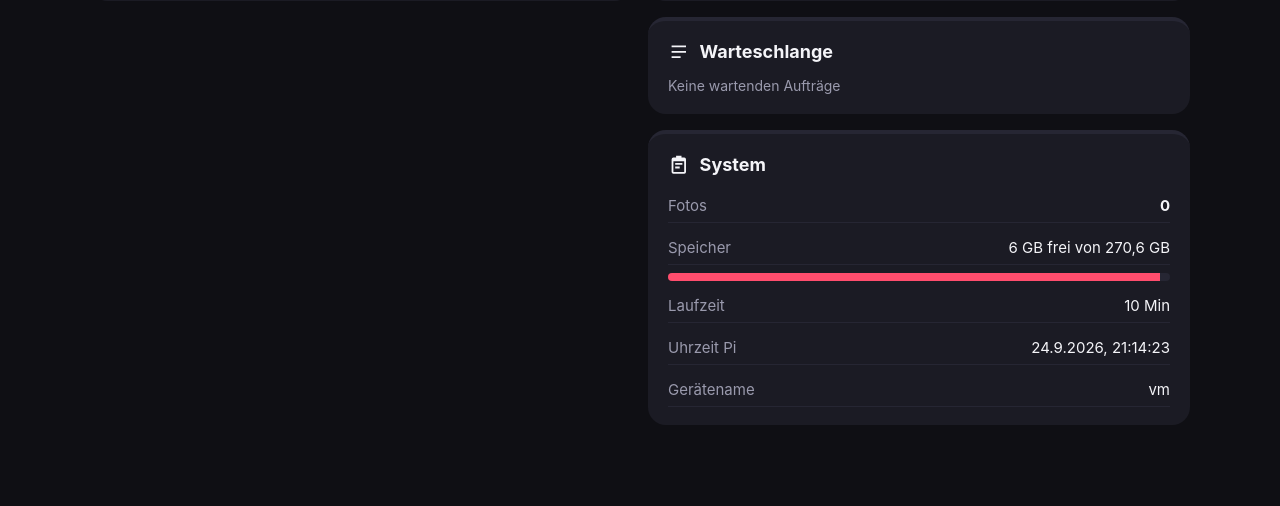
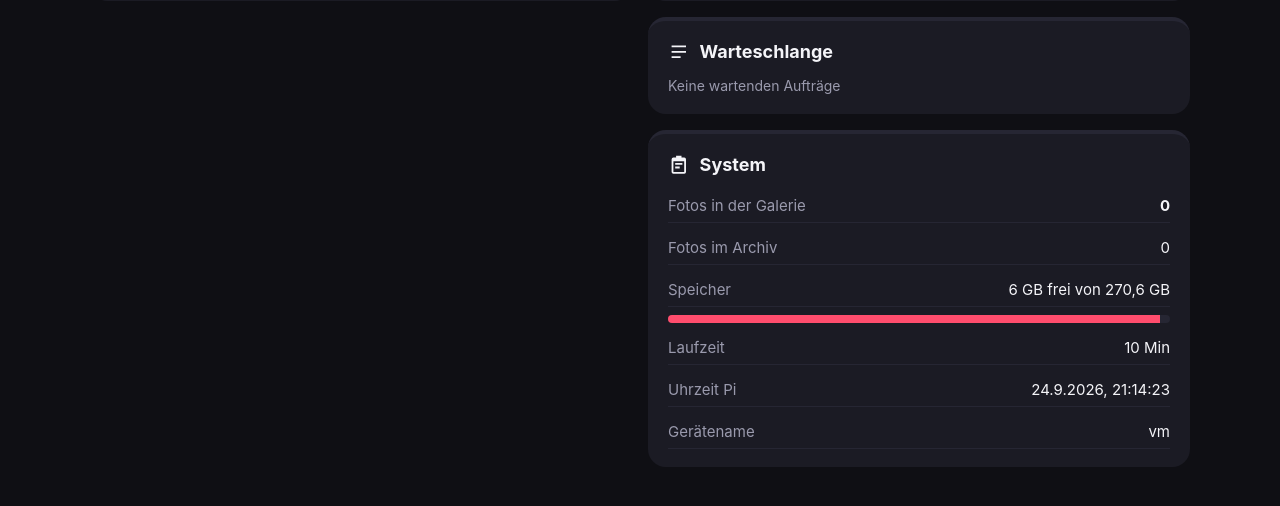
Before and after one commit to Luftloch80/raspberry-photobox, a Flask app: page /status in a window 1280 px wide. Shown: the part 203-709 px from the top of the page. Run offline with Flask 3, Linux system fonts and the light colour scheme.

Commit message:
Move previous photos to an archive when a new series starts
When a guest starts a new series, the photos currently in the gallery
are moved to photos/archiv/<date>/ on the Pi, so each group only sees
its own pictures while nothing is lost. Can be switched off in the
settings; the status page shows gallery and archive counts.

Co-Authored-By: Claude Opus 5.5 <noreply@anthropic.com>
Claude-Session: https://claude.ai/code/session_01NaSaCamtq1LNNTDjb6CFdP

```diff
--- a/app.py
+++ b/app.py
@@ -27,6 +27,7 @@ import status
 BASE_DIR = Path(__file__).resolve().parent
 PHOTO_DIR = Path(os.environ.get("PHOTOBOX_PHOTO_DIR", BASE_DIR / "photos"))
 THUMB_DIR = PHOTO_DIR / "thumbs"
+ARCHIVE_DIR = PHOTO_DIR / "archiv"  # Fotos früherer Serien (nicht mehr in der Galerie)
 PHOTO_DIR.mkdir(parents=True, exist_ok=True)
 THUMB_DIR.mkdir(parents=True, exist_ok=True)
 
@@ -162,6 +163,28 @@ def delete_photo(name):
     return jsonify(ok=True)
 
 
+@app.post("/api/photos/archive")
+def archive_photos():
+    """Fotos aus der Galerie ins Archiv verschieben (z. B. wenn eine neue Serie beginnt).
+
+    Die Dateien bleiben auf dem Pi erhalten: photos/archiv/<Datum>/
+    """
+    ids = (request.get_json(silent=True) or {}).get("ids", [])
+    moved = 0
+    for name in ids if isinstance(ids, list) else []:
+        if not isinstance(name, str) or not PHOTO_NAME.match(name):
+            continue
+        src = PHOTO_DIR / name
+        if not src.exists():
+            continue
+        dest = ARCHIVE_DIR / f"{name[:4]}-{name[4:6]}-{name[6:8]}"
+        dest.mkdir(parents=True, exist_ok=True)
+        src.replace(dest / name)
+        (THUMB_DIR / name).unlink(missing_ok=True)
+        moved += 1
+    return jsonify(ok=True, archived=moved)
+
+
 # --------------------------------------------------------------------------
 # Drucken (CUPS)
 # --------------------------------------------------------------------------
@@ -243,6 +266,7 @@ def status_api():
     photos = [p for p in PHOTO_DIR.glob("*.jpg") if PHOTO_NAME.match(p.name)]
     system = status.system_status(PHOTO_DIR)
     system["photos"] = len(photos)
+    system["archived"] = sum(1 for p in ARCHIVE_DIR.rglob("*.jpg")) if ARCHIVE_DIR.exists() else 0
     system["time"] = datetime.now().isoformat(timespec="seconds")
     return jsonify(
         wifi=status.wifi_status(),
--- a/static/status.js
+++ b/static/status.js
@@ -396,7 +396,8 @@
   function renderSystem(s) {
     const box = $("system");
     box.replaceChildren();
-    box.append(row("Fotos", String(s.photos), "strong"));
+    box.append(row("Fotos in der Galerie", String(s.photos), "strong"));
+    if (s.archived != null) box.append(row("Fotos im Archiv", String(s.archived)));
     if (s.disk_free != null) {
       const pct = Math.round((1 - s.disk_free / s.disk_total) * 100);
       const r = row("Speicher", `${gb(s.disk_free)} frei von ${gb(s.disk_total)}`, s.disk_free < 1e9 ? "warn" : "");
--- a/templates/index.html
+++ b/templates/index.html
@@ -113,6 +113,7 @@
       <h2>Einstellungen</h2>
       <label class="check"><input type="checkbox" id="setMirror"> Bild spiegeln (wie ein Spiegel)</label>
       <label class="check"><input type="checkbox" id="setAutoPrint"> Nach der Aufnahme automatisch drucken</label>
+      <label class="check"><input type="checkbox" id="setClearOld"> Bei neuer Serie alte Fotos aus der Galerie entfernen (bleiben im Archiv auf dem Pi)</label>
       <div class="key-test-box">
         <strong>Fernauslöser testen</strong>
         <p class="key-test" id="keyTest">Jetzt den Bluetooth-Knopf drücken …</p>
```
Also changed, not shown: static/app.js (+21 -1 lines), README.md.
